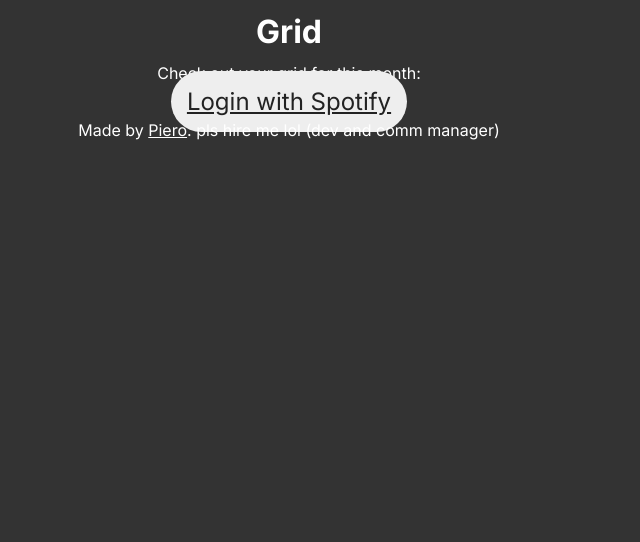
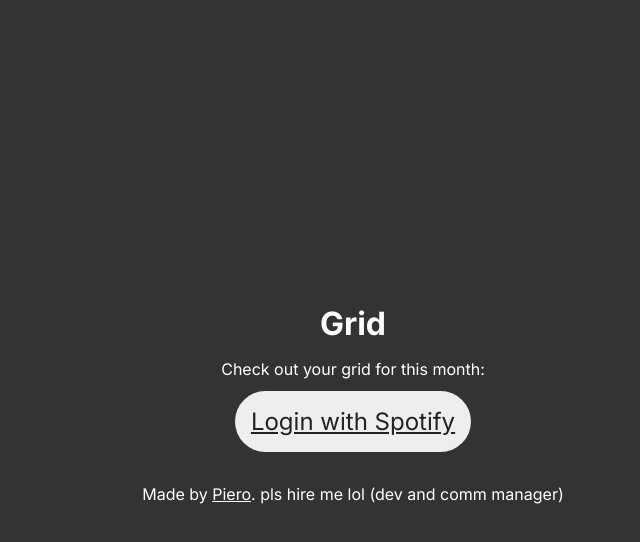
Before and after one commit to piemadd/artistbubble, a Next.js app: page / in a window 1280 px wide. Shown: the top 542 px of the page, without its empty margins (287-927 px from the left). Built offline with nearby package versions, Linux system fonts and the light colour scheme.

Commit message:
accidentally removed some css there...

```diff
--- a/pages/callback/index.js
+++ b/pages/callback/index.js
@@ -70,6 +70,7 @@
       })
         .then(res => res.json())
         .then(data => {
+          console.log(data.items)
           setSongData(data.items);
           window.songData = data.items;
         })
--- a/styles/globals.css
+++ b/styles/globals.css
@@ -37,7 +37,7 @@
 }
 
 #__next, body {
-  /*display: flex; */
+  display: flex;
   align-items: center;
   justify-content: center;
   flex-direction: column;
```
